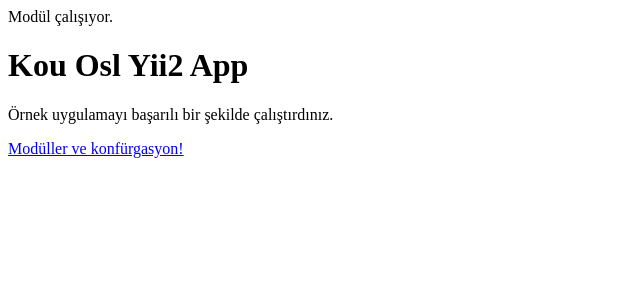
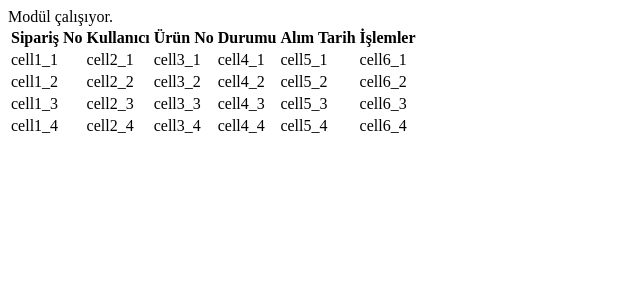
Before and after one commit to gorkemgulmez/portal-siparis, a PHP site: template views/backend/default/index.php in a window 1280 px wide. Shown: the top 300 px of the page, without its empty margins (0-640 px from the left). Run offline with PHP 8.4, Linux system fonts and the light colour scheme; the template is opened without the code that fills it, so the values that code supplies are empty.

Commit message:
admin sayfası tablo eklenmesi

```diff
--- a/views/backend/default/index.php
+++ b/views/backend/default/index.php
@@ -2,11 +2,52 @@
 <div class="site-index">
 
     <div class="jumbotron">
-        <h1>Kou Osl Yii2 App</h1>
+      <table class="blueTable">
+        <thead>
+          <tr>
+            <th>Sipariş No</th>
+            <th>Kullanıcı</th>
+            <th>&Uuml;r&uuml;n No</th>
+            <th>Durumu</th>
+            <th>Alım Tarih</th>
+            <th>İşlemler</th>
+          </tr>
+        </thead>
 
-        <p class="lead">Örnek uygulamayı başarılı bir şekilde çalıştırdınız.</p>
-
-        <p><a class="btn btn-lg btn-success" href="#">Modüller ve konfürgasyon!</a></p>
+        <tbody>
+          <tr>
+            <td>cell1_1</td>
+            <td>cell2_1</td>
+            <td>cell3_1</td>
+            <td>cell4_1</td>
+            <td>cell5_1</td>
+            <td>cell6_1</td>
+          </tr>
+          <tr>
+            <td>cell1_2</td>
+            <td>cell2_2</td>
+            <td>cell3_2</td>
+            <td>cell4_2</td>
+            <td>cell5_2</td>
+            <td>cell6_2</td>
+          </tr>
+          <tr>
+            <td>cell1_3</td>
+            <td>cell2_3</td>
+            <td>cell3_3</td>
+            <td>cell4_3</td>
+            <td>cell5_3</td>
+            <td>cell6_3</td>
+          </tr>
+          <tr>
+            <td>cell1_4</td>
+            <td>cell2_4</td>
+            <td>cell3_4</td>
+            <td>cell4_4</td>
+            <td>cell5_4</td>
+            <td>cell6_4</td>
+          </tr>
+        </tbody>
+      </table>
     </div>
-
 </div>
```
